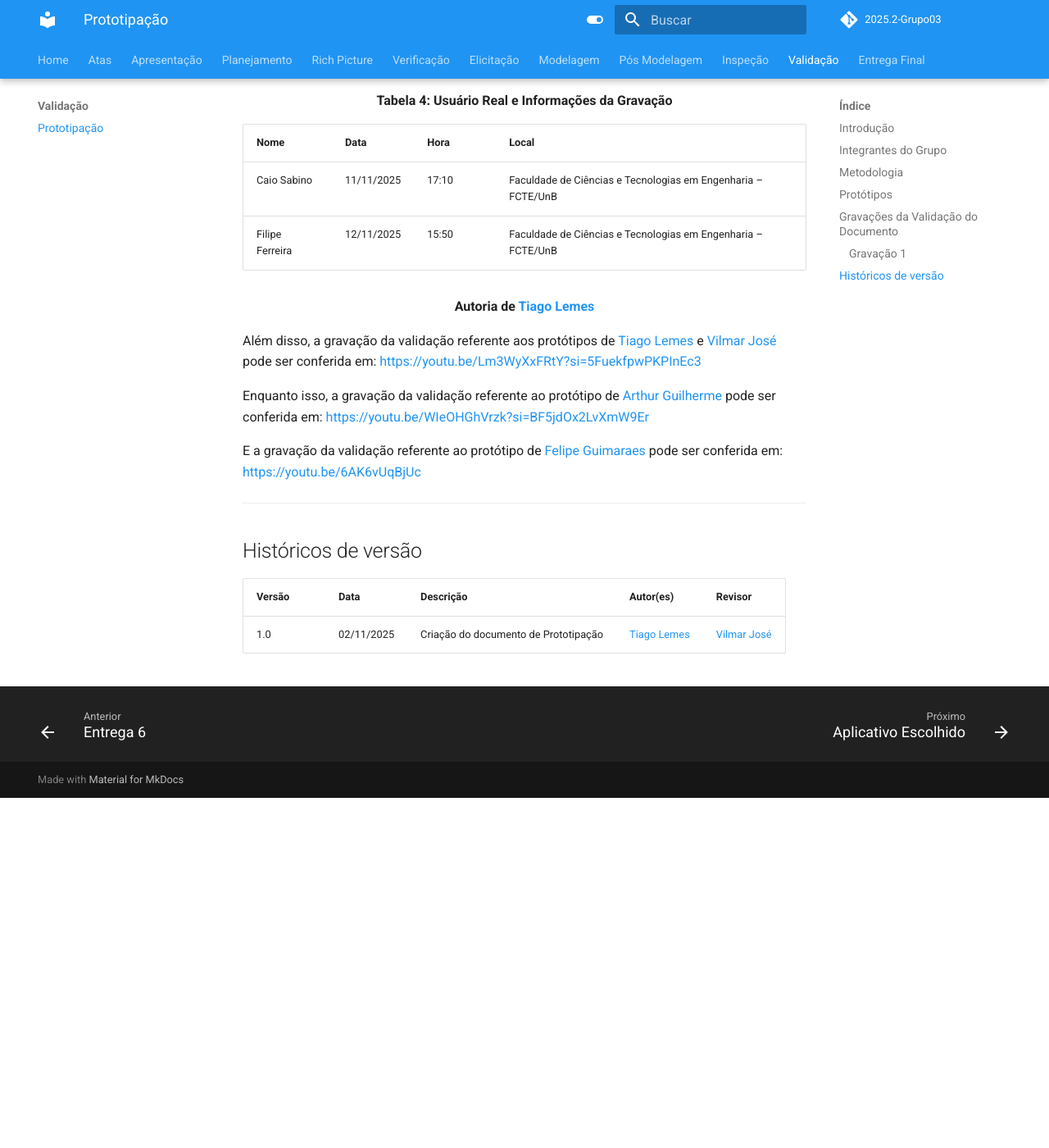
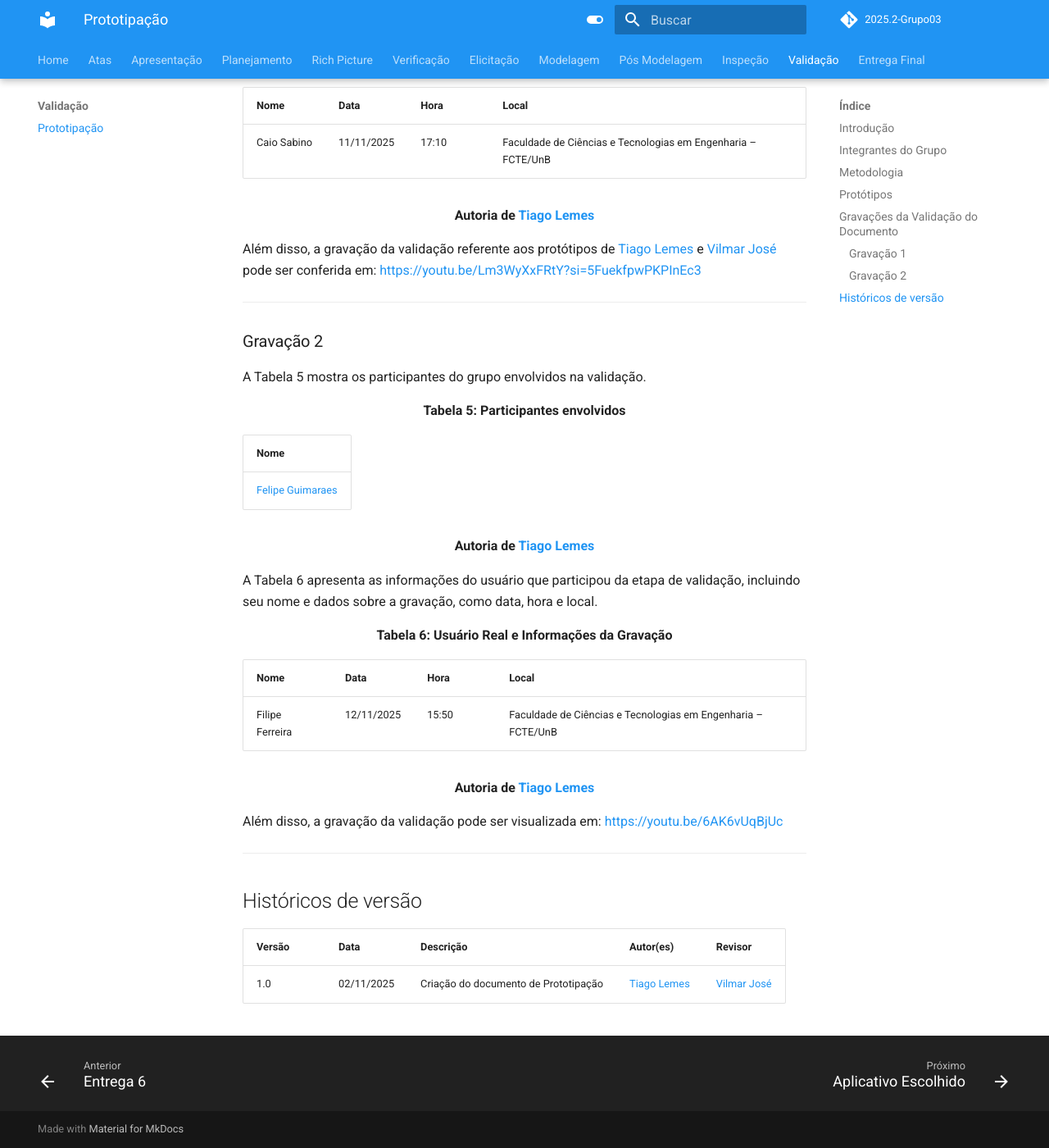
Before and after one commit to Requisitos-de-Software/2025.2-Grupo03, an MkDocs documentation site: the page built from docs/Validacao/prototipos.md, in a window 1280 px wide and 1400 px high, scrolled down 4641 px. Shown: the whole window at 82% size. Built offline with MkDocs 1.6.1 and Material for MkDocs 9.7.7, drawn with Linux system fonts in a browser that asks for light colours; comment, search, counter and statistics services are not loaded; before the commit the page ends 5614 px from its top, so only the background shows below that.

Commit message:
Update prototipos.md

```diff
--- a/docs/Validacao/prototipos.md
+++ b/docs/Validacao/prototipos.md
@@ -77,15 +76,35 @@ A Tabela 4 apresenta as informações do usuário que participou da etapa de val
 | Nome | Data | Hora | Local|
 |-------------------------|-----------------|-----------------|------------------|
 | Caio Sabino | 11/11/2025 | 17:10 | Faculdade de Ciências e Tecnologias em Engenharia – FCTE/UnB |
-| Filipe Ferreira | 12/11/2025 | 15:50 | Faculdade de Ciências e Tecnologias em Engenharia – FCTE/UnB |
 
 <div align="center"><strong>Autoria de <a href="https://github.com/TiagoTeixeira-2005">Tiago Lemes</a></strong></div>
 
 Além disso, a gravação da validação referente aos protótipos de [Tiago Lemes](https://github.com/TiagoTeixeira-2005) e [Vilmar José](https://github.com/VilmarFagundes) pode ser conferida em: [https://youtu.be/Lm3WyXxFRtY?si=5FuekfpwPKPInEc3](https://youtu.be/Lm3WyXxFRtY?si=5FuekfpwPKPInEc3)
 
-Enquanto isso, a gravação da validação referente ao protótipo de [Arthur Guilherme](https://github.com/ArthurGuilher62) pode ser conferida em: [https://youtu.be/WIeOHGhVrzk?si=BF5jdOx2LvXmW9Er](https://youtu.be/WIeOHGhVrzk?si=BF5jdOx2LvXmW9Er)
+---
 
-E a gravação da validação referente ao protótipo de [Felipe Guimaraes](https://github.com/felipegf1) pode ser conferida em: [https://youtu.be/6AK6vUqBjUc](https://youtu.be/6AK6vUqBjUc)
+### Gravação 2
+A Tabela 5 mostra os participantes do grupo envolvidos na validação.
+
+<div align="center"><strong>Tabela 5: Participantes envolvidos</strong></div>
+
+| Nome |
+|------|
+| [Felipe Guimaraes](https://github.com/felipegf1) |
+
+<div align="center"><strong>Autoria de <a href="https://github.com/TiagoTeixeira-2005">Tiago Lemes</a></strong></div>
+
+A Tabela 6 apresenta as informações do usuário que participou da etapa de validação, incluindo seu nome e dados sobre a gravação, como data, hora e local.
+
+<div align="center"><strong>Tabela 6: Usuário Real e Informações da Gravação</strong></div>
+
+| Nome | Data | Hora | Local|
+|-------------------------|-----------------|-----------------|------------------|
+| Filipe Ferreira | 12/11/2025 | 15:50 | Faculdade de Ciências e Tecnologias em Engenharia – FCTE/UnB |
+
+<div align="center"><strong>Autoria de <a href="https://github.com/TiagoTeixeira-2005">Tiago Lemes</a></strong></div>
+
+Além disso, a gravação da validação pode ser visualizada em: [https://youtu.be/6AK6vUqBjUc](https://youtu.be/6AK6vUqBjUc)
 
 ---
 
```
Also changed, not shown: other parts of docs/Validacao/prototipos.md (+0 -1 lines).
